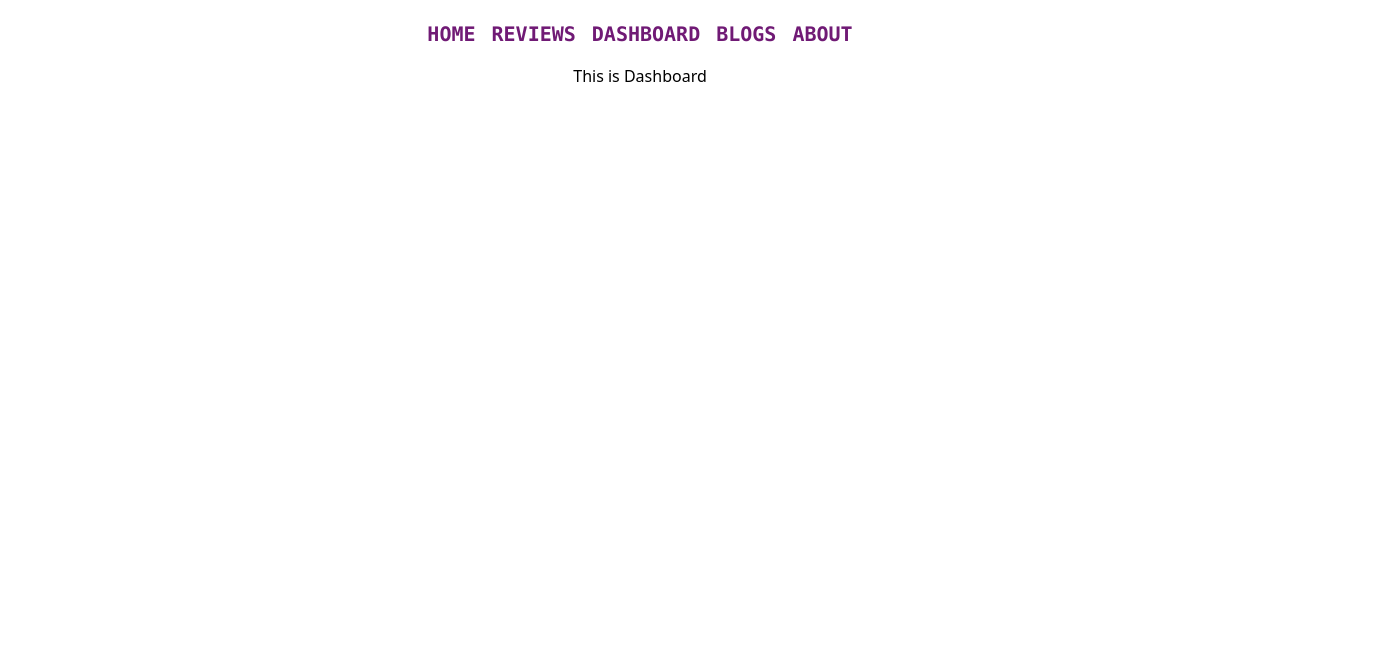
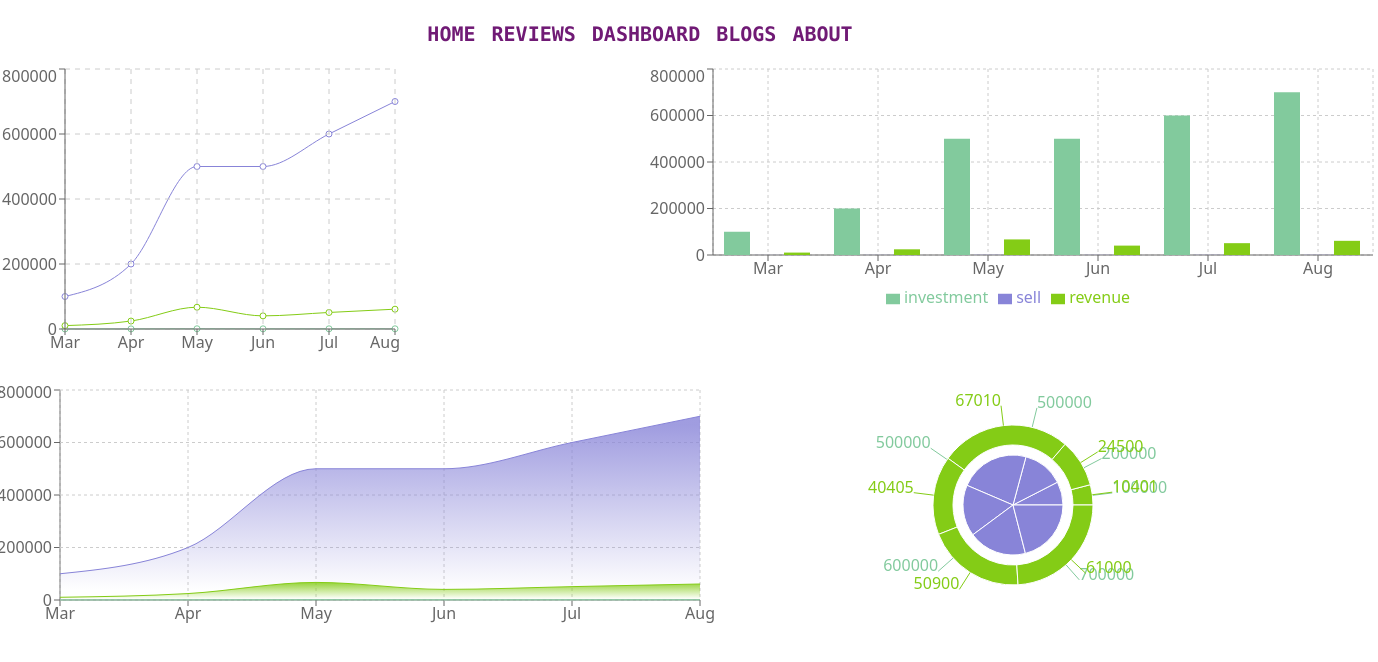
Before and after one commit to shamim-5/product-analysis-website, a React (Create React App) app: page /dashboard in a window 1280 px wide. Shown: the top 662 px of the page, 1378 px wide, since content can reach past the window. Built offline with nearby package versions, Linux system fonts and the light colour scheme.

Commit message:
rechart item added

```diff
--- a/package.json
+++ b/package.json
@@ -6,10 +6,12 @@
     "@testing-library/jest-dom": "^5.16.3",
     "@testing-library/react": "^12.1.4",
     "@testing-library/user-event": "^13.5.0",
+    "axios": "^0.26.1",
     "react": "^18.0.0",
     "react-dom": "^18.0.0",
     "react-router-dom": "^6.3.0",
     "react-scripts": "5.0.0",
+    "recharts": "^2.1.9",
     "web-vitals": "^2.1.4"
   },
   "scripts": {
--- /dev/null
+++ b/public/data.json
@@ -0,0 +1,38 @@
+[
+    {
+        "month": "Mar",
+        "investment": 100000,
+        "sell": 241,
+        "revenue": 10401
+    },
+    {
+        "month": "Apr",
+        "investment": 200000,
+        "sell": 423,
+        "revenue": 24500
+    },
+    {
+        "month": "May",
+        "investment": 500000,
+        "sell": 726,
+        "revenue": 67010
+    },
+    {
+        "month": "Jun",
+        "investment": 500000,
+        "sell": 529,
+        "revenue": 40405
+    },
+    {
+        "month": "Jul",
+        "investment": 600000,
+        "sell": 601,
+        "revenue": 50900
+    },
+    {
+        "month": "Aug",
+        "investment": 700000,
+        "sell": 670,
+        "revenue": 61000
+    }
+]
--- a/src/components/Dashboard/Dashboard.js
+++ b/src/components/Dashboard/Dashboard.js
@@ -1,11 +1,24 @@
-import React from 'react';
+import axios from "axios";
+import React, { useEffect, useState } from "react";
+import RechartAreaChart from "../RechartAreaChart/RechartAreaChart";
+import RechartBarChart from "../RechartBarChart/RechartBarChart";
+import RechartLineChart from "../RechartLineChart/RechartLineChart";
+import RechartPieChart from "../RechartPieChart/RechartPieChart";
 
 const Dashboard = () => {
-   return (
-      <div>
-         <h2>This is Dashboard</h2>
-      </div>
-   );
+  const [cart, setCart] = useState([]);
+  useEffect(() => {
+    axios.get("data.json").then((res) => setCart(res.data));
+  }, []);
+
+  return (
+    <div className="grid grid-cols-1 md:grid-cols-2 gap-4">
+      <RechartLineChart cart={cart}></RechartLineChart>
+      <RechartBarChart cart={cart}></RechartBarChart>
+      <RechartAreaChart cart={cart}></RechartAreaChart>
+      <RechartPieChart cart={cart}></RechartPieChart>
+    </div>
+  );
 };
 
 export default Dashboard;
--- a/src/components/Home/Home.js
+++ b/src/components/Home/Home.js
@@ -4,11 +4,11 @@ import Reviews from "../Reviews/Reviews";
 const Home = () => {
   return (
     <div>
-      <div className="grid grid-cols-3">
+      <div className="grid grid-cols-1 md:grid-cols-3">
         <div className="col-span-2 text-5xl text-left mx-16 my-auto">
           <h2 className="text-indigo-900 pb-5">Capture Your Moments with </h2>
           <h2 className="text-fuchsia-900">Contixo F35 GPS Drone 4K UHD Camera</h2>
-          <p className="text-xl pt-4">
+          <p className="text-xl pt-4 text-slate-700">
             4K UHD Camera with 2-Axis Self stabilizing Gimbal - Amazing 4K UHD video quality 3840 x 2160 pixel at 30fps for stunning clarity, deep contrast and vivid colors. The camera with a 100°FOV
             lens gives a broad view of the memorable moment and support up to 128GB SD card
           </p>
--- /dev/null
+++ b/src/components/RechartAreaChart/RechartAreaChart.js
@@ -0,0 +1,34 @@
+import React from 'react';
+import { Area, AreaChart, CartesianGrid, Tooltip, XAxis, YAxis } from 'recharts';
+
+const RechartAreaChart = ({cart}) => {
+   return (
+     <div>
+       <AreaChart width={730} height={250} data={cart} margin={{ top: 10, right: 30, left: 0, bottom: 0 }}>
+         <defs>
+           <linearGradient id="colorUv" x1="0" y1="0" x2="0" y2="1">
+             <stop offset="5%" stopColor="#8884d8" stopOpacity={0.8} />
+             <stop offset="95%" stopColor="#8884d8" stopOpacity={0} />
+           </linearGradient>
+           <linearGradient id="colorPv" x1="0" y1="0" x2="0" y2="1">
+             <stop offset="5%" stopColor="#82ca9d" stopOpacity={0.8} />
+             <stop offset="95%" stopColor="#82ca9d" stopOpacity={0} />
+           </linearGradient>
+           <linearGradient id="colorSv" x1="0" y1="0" x2="0" y2="1">
+             <stop offset="5%" stopColor="#84cc16" stopOpacity={0.8} />
+             <stop offset="95%" stopColor="#84cc16" stopOpacity={0} />
+           </linearGradient>
+         </defs>
+         <XAxis dataKey="month" />
+         <YAxis />
+         <CartesianGrid strokeDasharray="3 3" />
+         <Tooltip />
+         <Area type="monotone" dataKey="investment" stroke="#8884d8" fillOpacity={1} fill="url(#colorUv)" />
+         <Area type="monotone" dataKey="sell" stroke="#82ca9d" fillOpacity={1} fill="url(#colorPv)" />
+         <Area type="monotone" dataKey="revenue" stroke="#84cc16" fillOpacity={1} fill="url(#colorSv)" />
+       </AreaChart>
+     </div>
+   );
+};
+
+export default RechartAreaChart;
--- /dev/null
+++ b/src/components/RechartBarChart/RechartBarChart.js
@@ -0,0 +1,21 @@
+import React from 'react';
+import { Bar, BarChart, CartesianGrid, Legend, Tooltip, XAxis, YAxis } from 'recharts';
+
+const RechartBarChart = ({cart}) => {
+  return (
+    <div>
+      <BarChart width={730} height={250} data={cart}>
+        <CartesianGrid strokeDasharray="3 3" />
+        <XAxis dataKey="month" />
+        <YAxis />
+        <Tooltip />
+        <Legend />
+        <Bar dataKey="investment" fill="#82ca9d" />
+        <Bar dataKey="sell" fill="#8884d8" />
+        <Bar dataKey="revenue" fill="#84cc16" />
+      </BarChart>
+    </div>
+  );
+};
+
+export default RechartBarChart;
--- /dev/null
+++ b/src/components/RechartLineChart/RechartLineChart.js
@@ -0,0 +1,19 @@
+import { CartesianGrid, Line, LineChart, Tooltip, XAxis, YAxis } from "recharts";
+
+const RechartLineChart = ({ cart }) => {
+  return (
+    <div>
+      <LineChart height={300} width={400} data={cart}>
+        <Line type="monotone" dataKey="investment" stroke="#8884d8" />
+        <Line type="monotone" dataKey="sell" stroke="#82ca9d" />
+        <Line type="monotone" dataKey="revenue" stroke="#84cc16" />
+        <CartesianGrid stroke="#ccc" strokeDasharray="5 5" />
+        <XAxis dataKey="month" />
+        <YAxis />
+        <Tooltip />
+      </LineChart>
+    </div>
+  );
+};
+
+export default RechartLineChart;
--- /dev/null
+++ b/src/components/RechartPieChart/RechartPieChart.js
@@ -0,0 +1,17 @@
+import React from "react";
+import { Pie, PieChart, Tooltip } from "recharts";
+
+const RechartPieChart = ({ cart }) => {
+  return (
+    <div>
+      <PieChart width={730} height={250}>
+        <Pie data={cart} dataKey="sell" nameKey="name" cx="50%" cy="50%" outerRadius={50} fill="#8884d8" />
+        <Pie data={cart} dataKey="investment" nameKey="name" cx="50%" cy="50%" innerRadius={60} outerRadius={80} fill="#82ca9d" label />
+           <Pie data={cart} dataKey="revenue" nameKey="name" cx="50%" cy="50%" innerRadius={60} outerRadius={80} fill="#84cc16" label />
+           <Tooltip />
+      </PieChart>
+    </div>
+  );
+};
+
+export default RechartPieChart;
```
Also changed, not shown: 2 other files (tests, documents, lock files or other folders).
